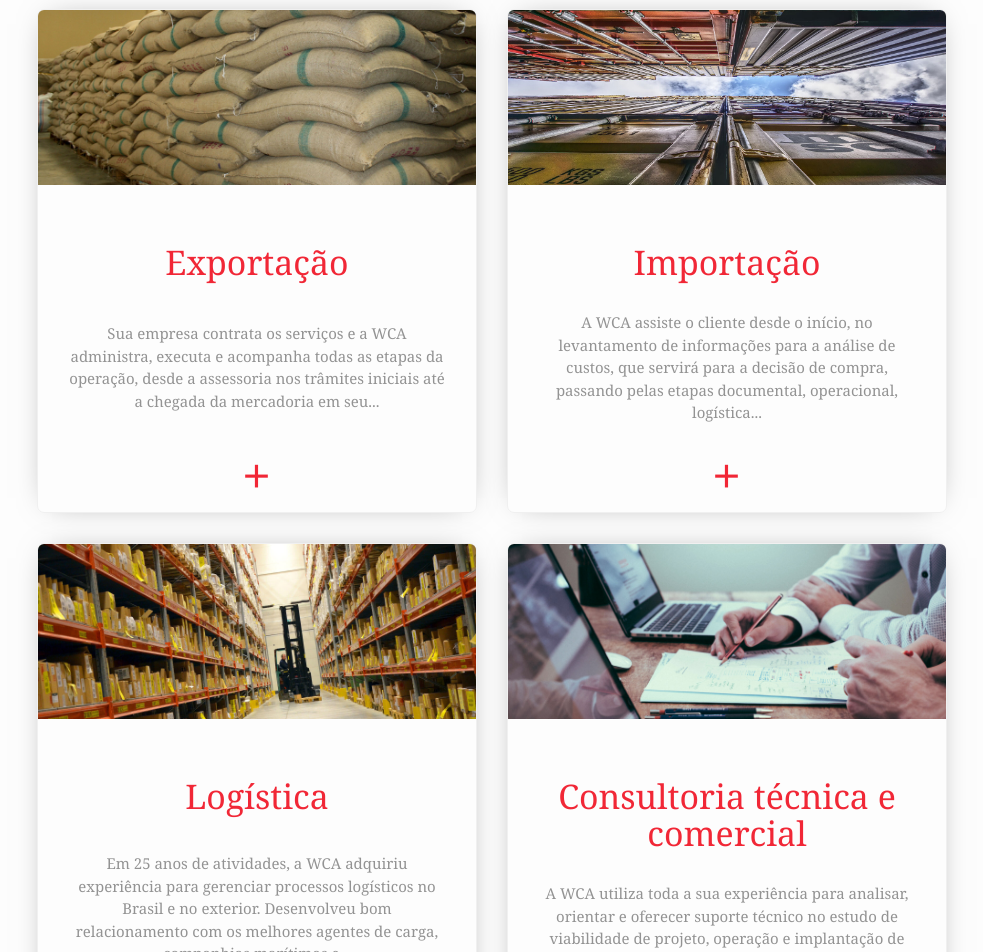
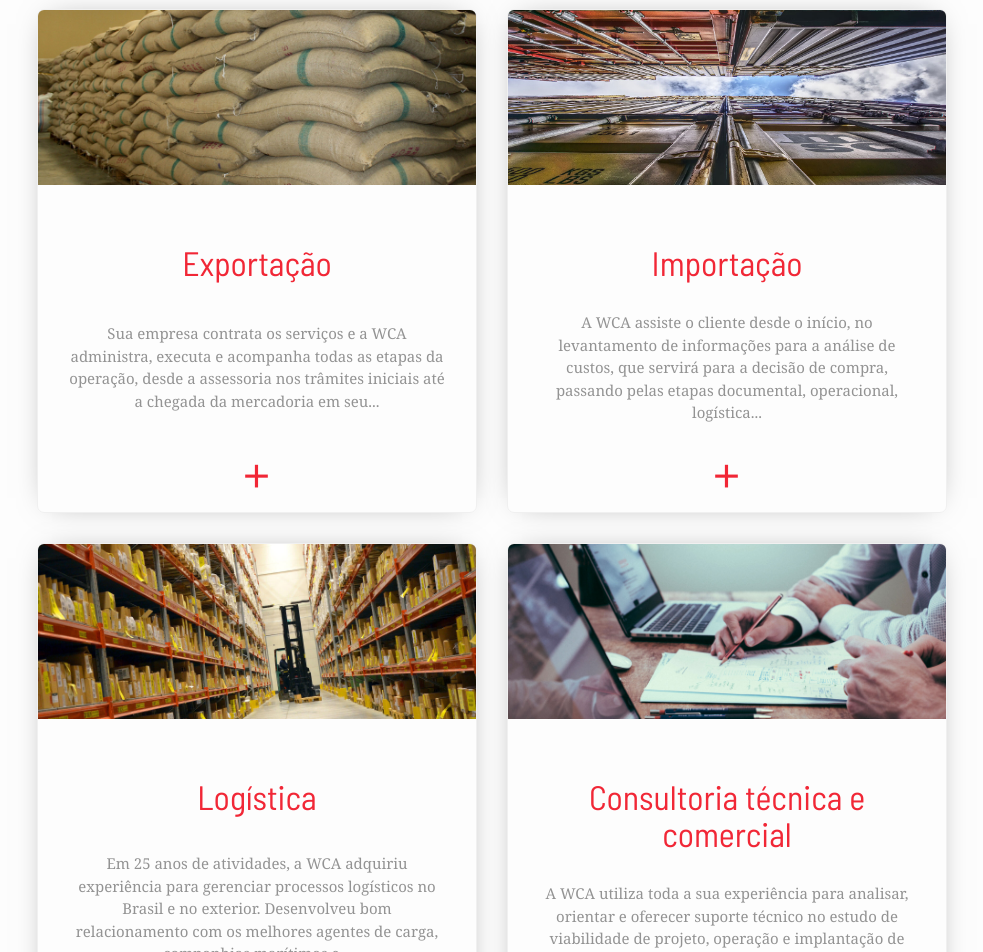
Before and after one commit to WCAComex/wcacomex.github.io, a Jekyll site: the page built from index.html, in a window 1280 px wide. Shown: the part 1022-1974 px from the top of the page, without its empty margins (148-1131 px from the left). Built offline with Jekyll 4.4.1, drawn with Linux system fonts in a browser that asks for light colours.

Commit message:
Updated Config

```diff
--- a/_config.yml
+++ b/_config.yml
@@ -62,6 +62,6 @@
 google-fonts: <link href="https://fonts.googleapis.com/css?family=Barlow+Semi+Condensed"
   rel="stylesheet">
 base-font-family: Georgia, serif
-title-font-family: Georgia, serif
+title-font-family: "'Barlow Semi Condensed', sans-serif"
 servicos-image: "/uploads/SERVICOS_.jpg"
 utilidades-image: "/uploads/UTILIDADES_.jpg"
```
